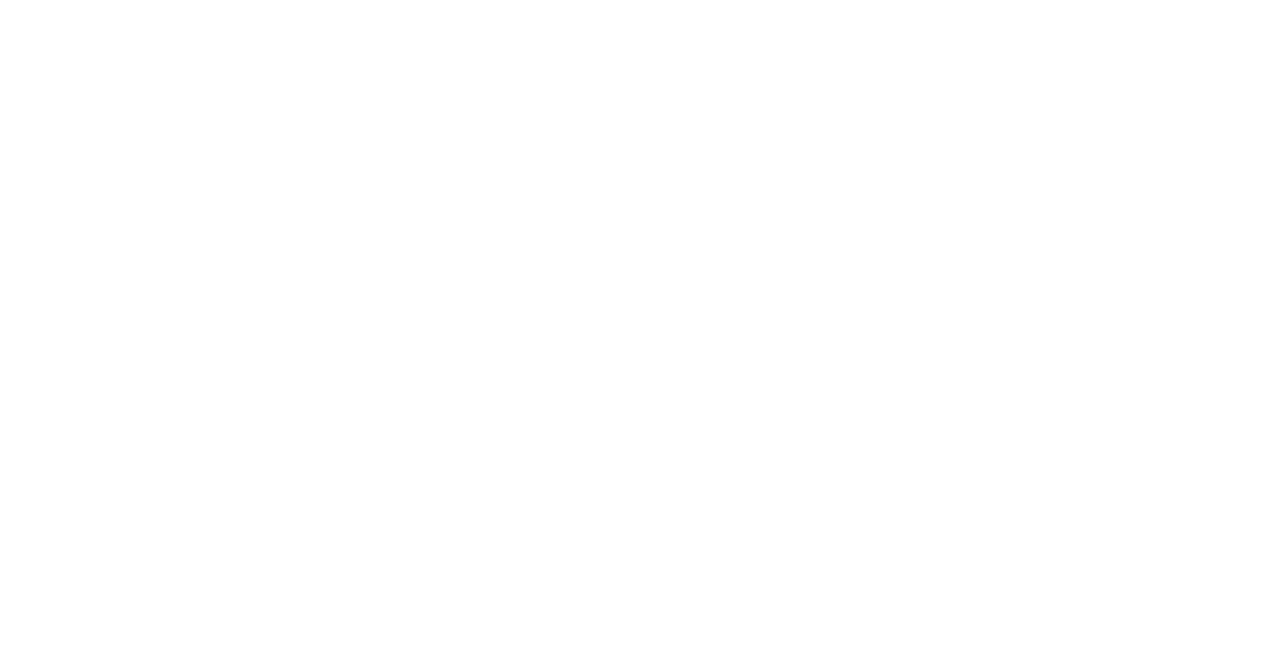
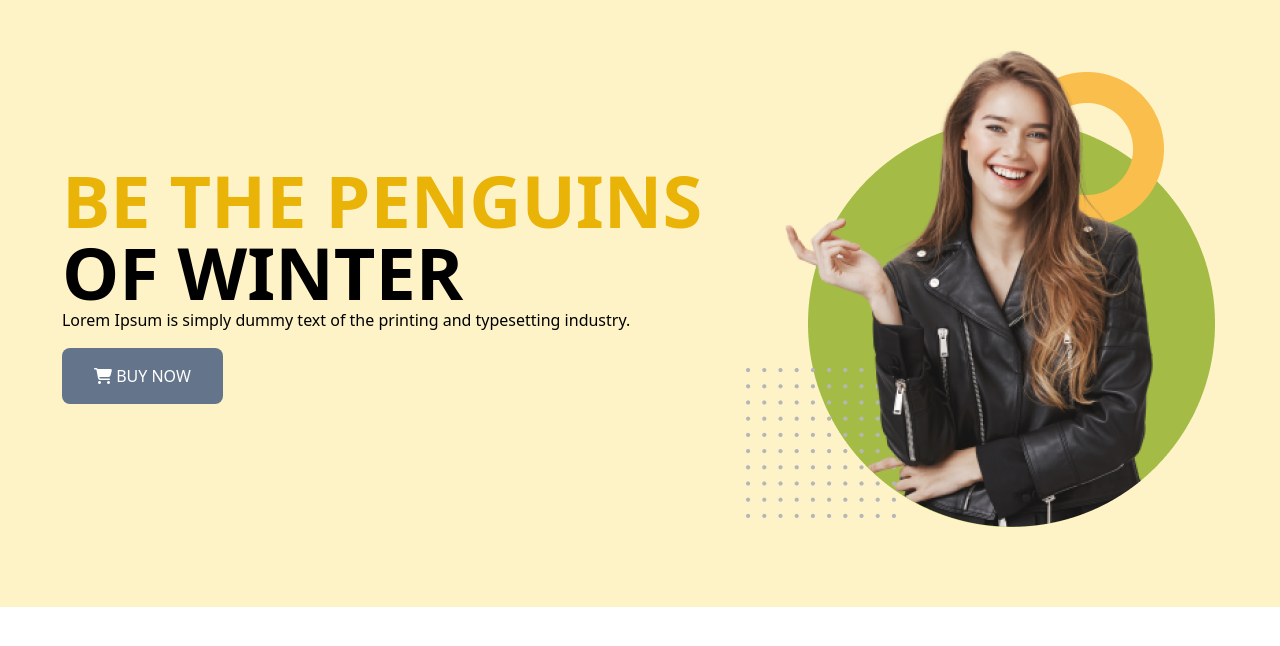
Before and after one commit to mhedi-hasan/Tailwind-Projects, a plain HTML site: page index.html in a window 1280 px wide. Drawn offline with nearby package versions, Linux system fonts and the light colour scheme.

Commit message:
added banner section

```diff
--- a/index.html
+++ b/index.html
@@ -4,15 +4,27 @@
     <meta charset="UTF-8">
     <meta name="viewport" content="width=device-width, initial-scale=1.0">
     <link rel="shortcut icon" href="icons/house-img.webp" type="image/x-icon">
+    <link rel="stylesheet" href="https://cdnjs.cloudflare.com/ajax/libs/font-awesome/6.5.1/css/all.min.css" integrity="sha512-DTOQO9RWCH3ppGqcWaEA1BIZOC6xxalwEsw9c2QQeAIftl+Vegovlnee1c9QX4TctnWMn13TZye+giMm8e2LwA==" crossorigin="anonymous" referrerpolicy="no-referrer" />
     <title>Tailwind Projects</title>
     <script src="https://cdn.tailwindcss.com"></script>
 </head>
 <body>
     <!-- header-section-start-here -->
-    <header>
-        <div>
-            <div></div>
-            <div></div>
+    <header class="bg-amber-100">
+        <!-- nav-section-start -->
+        <nav>
+
+        </nav>
+        <!-- banner-section-start -->
+        <div class="flex justify-around items-center p-10 pb-20">
+            <div>
+                <h1 class="text-7xl uppercase font-extrabold"><span class="text-yellow-500">Be the Penguins</span> <br> of Winter</h1>
+                <p>Lorem Ipsum is simply dummy text of the printing and typesetting industry.</p>
+                <button class="rounded-lg py-4 px-8 text-white font-medium bg-slate-500 mt-4 "><i class="fa-solid fa-cart-shopping"></i> BUY NOW</button>
+            </div>
+            <div>
+                <img src="images/model.png" alt="">
+            </div>
         </div>
     </header>
     <!-- header-section-end-here  -->
```
